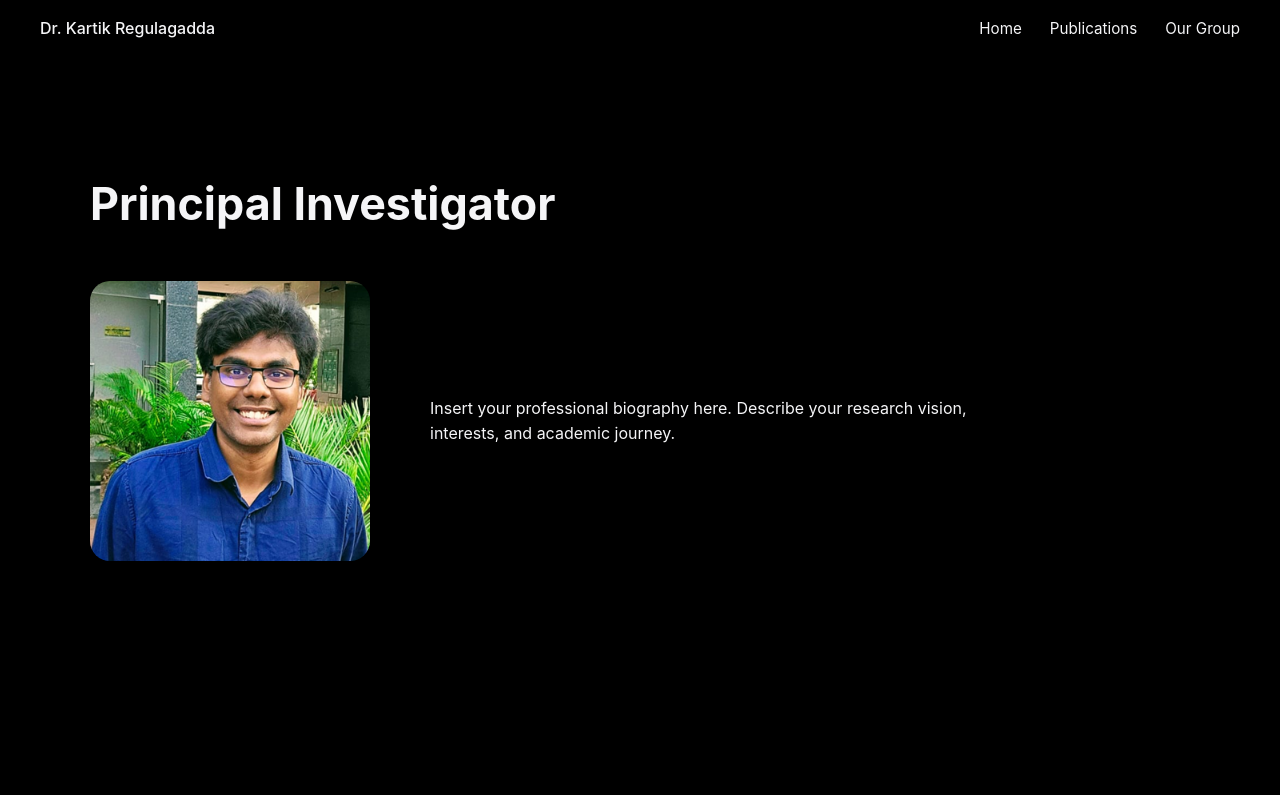
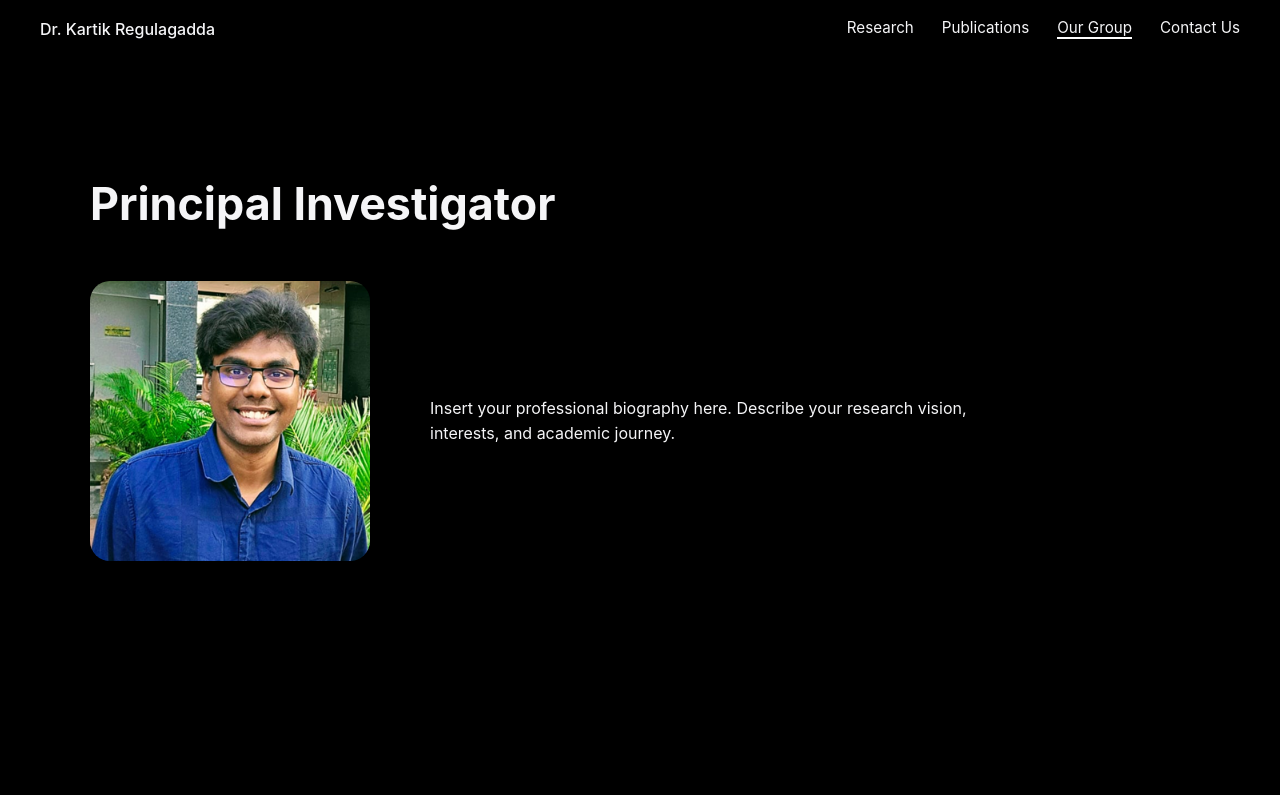
Before and after one commit to regkartik/regkartik.github.io, a plain HTML site: page group.html in a window 1280 px wide. Shown: the top 795 px of the page. Drawn offline with Linux system fonts and the light colour scheme.

Commit message:
Update group.html

```diff
--- a/group.html
+++ b/group.html
@@ -18,12 +18,14 @@
         </div>
 
         <div class="nav-links">
-            <a href="index.html">Home</a>
+            <a href="index.html#research">Research</a>
             <a href="publications.html">Publications</a>
-            <a href="group.html">Our Group</a>
+            <a href="group.html" class="active">Our Group</a>
+            <a href="index.html#contact">Contact Us</a>
         </div>
     </div>
 </nav>
+
 
 <section id="pi" class="group-section">
     <h1>Principal Investigator</h1>
```
